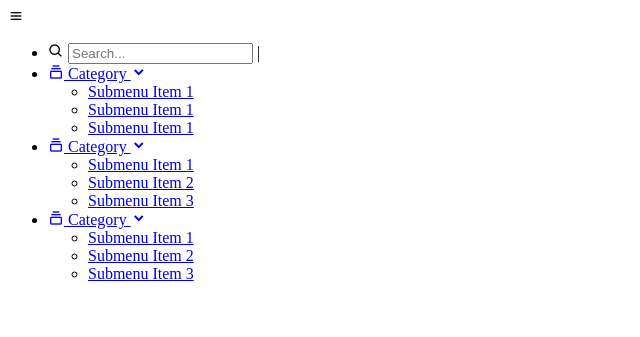
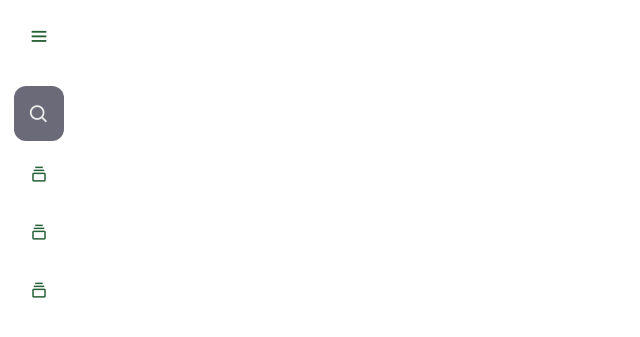
Before and after one commit to JulioRaf4/banese-4966, a Django app: template app/templates/base/sidebar.html in a window 1280 px wide. Shown: the top 337 px of the page, without its empty margins (0-640 px from the left). Run offline with Django 3.2, Linux system fonts and the light colour scheme; the template is opened without the code that fills it, so the values that code supplies are empty.

Commit message:
fix sidebar bugs

```diff
--- a/app/app4966/views.py
+++ b/app/app4966/views.py
@@ -5,7 +5,7 @@ from django.http import HttpRequest
 
 def index(request):
     print("########################################")
-    return render(request, 'base/sidebar.html')
+    return render(request, 'base/footer.html')
 
 def chat(request):
     print("########################################")
--- a/app/static/css/sidebar.css
+++ b/app/static/css/sidebar.css
@@ -94,6 +94,7 @@
 }
 
 .sidebar li:hover .tooltip {
+  color: black;
   opacity: 1;
   pointer-events: auto;
   transition: all 0.4s ease;
@@ -134,7 +135,12 @@
 }
 
 .sidebar .bx-search:hover {
+  cursor: pointer;
   background: #6b6a79;
+  color: #ffffff;
+}
+
+::placeholder {
   color: #ffffff;
 }
 
--- a/app/templates/base/footer.html
+++ b/app/templates/base/footer.html
@@ -1,3 +1,4 @@
+{% load static %}
 <!DOCTYPE html>
 <html lang="pt-br">
 <head>
@@ -7,7 +8,7 @@
     <link href="https://cdn.jsdelivr.net/npm/bootstrap@5.3.3/dist/css/bootstrap.min.css" rel="stylesheet" integrity="sha384-QWTKZyjpPEjISv5WaRU9OFeRpok6YctnYmDr5pNlyT2bRjXh0JMhjY6hW+ALEwIH" crossorigin="anonymous">
     <link rel="stylesheet" href="https://cdnjs.cloudflare.com/ajax/libs/font-awesome/6.5.2/css/all.min.css" integrity="sha512-SnH5WK+bZxgPHs44uWIX+LLJAJ9/2PkPKZ5QiAj6Ta86w+fsb2TkcmfRyVX3pBnMFcV7oQPJkl9QevSCWr3W6A==" crossorigin="anonymous" referrerpolicy="no-referrer" />
     <script src="https://kit.fontawesome.com/65f22fe718.js" crossorigin="anonymous"></script>
-    <link rel="stylesheet" href="app/css/footer.css">
+    <link rel="stylesheet" href="{% static 'css/footer.css' %}">
 </head>
 <body>
 
--- a/app/templates/base/sidebar.html
+++ b/app/templates/base/sidebar.html
@@ -3,7 +3,7 @@
 <html lang="en" dir="ltr">
   <head>
     <meta charset="UTF-8">
-    <link rel="stylesheet" href="style.css">
+    <link rel="stylesheet" href="{% static 'css/sidebar.css' %}">
     <!-- Boxicons CDN Link -->
     <link href='https://unpkg.com/boxicons@2.0.7/css/boxicons.min.css' rel='stylesheet'>
     <meta name="viewport" content="width=device-width, initial-scale=1.0">
@@ -16,14 +16,15 @@
     <ul class="nav-list">
       <li>
         <i class='bx bx-search'></i>
-        <input type="text" placeholder="Search...">
-        <span class="tooltip">|</span>
+        <input type="text" placeholder="Buscar">
+        <span class="tooltip">Buscar</span>
       </li>
       <li>
         <div class="icon-links">
           <a href="#">
             <i class='bx bx-collection'></i>
             <span class="links_name">Category <i class='bx bxs-chevron-down arrow'></i></span>
+            <span class="tooltip">Category</span>
           </a>
           <ul class="sub-menu">
             <li class="submenu-item"><a href="#">Submenu Item 1</a></li>
@@ -70,9 +71,14 @@
 
     menuItems.forEach(item => {
       item.addEventListener("click", (e) => {
-        let subMenu = item.querySelector(".sub-menu");
-        if (subMenu) {
-          subMenu.classList.toggle("open");
+        if (!sidebar.classList.contains("open")) {
+          sidebar.classList.add("open");
+          menuBtnChange(); // Atualiza o ícone do botão
+        } else {
+          let subMenu = item.querySelector(".sub-menu");
+          if (subMenu) {
+            subMenu.classList.toggle("open");
+          }
         }
       });
     });
@@ -99,5 +105,6 @@
       }
     }
   </script>
+
 </body>
 </html>
```
